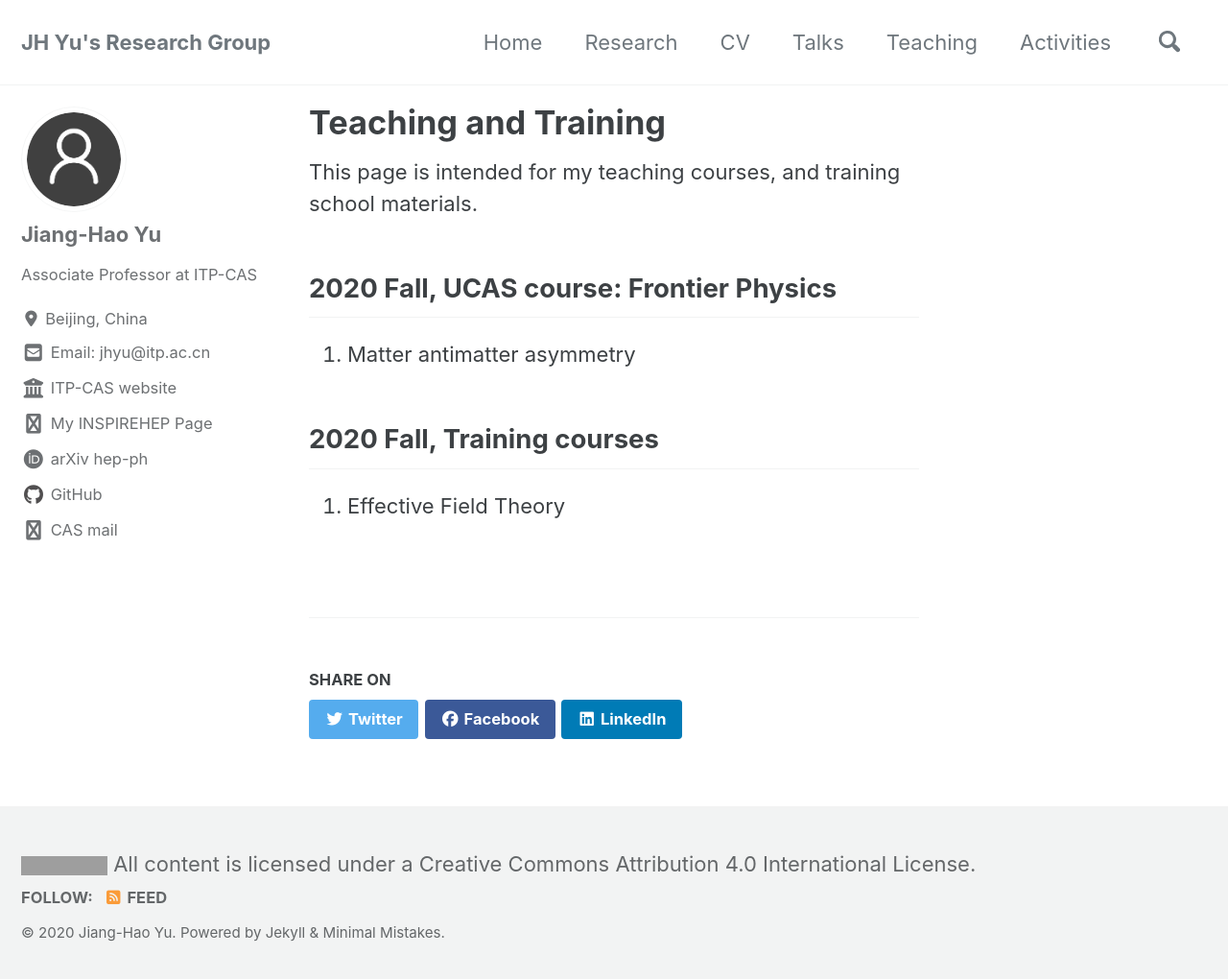
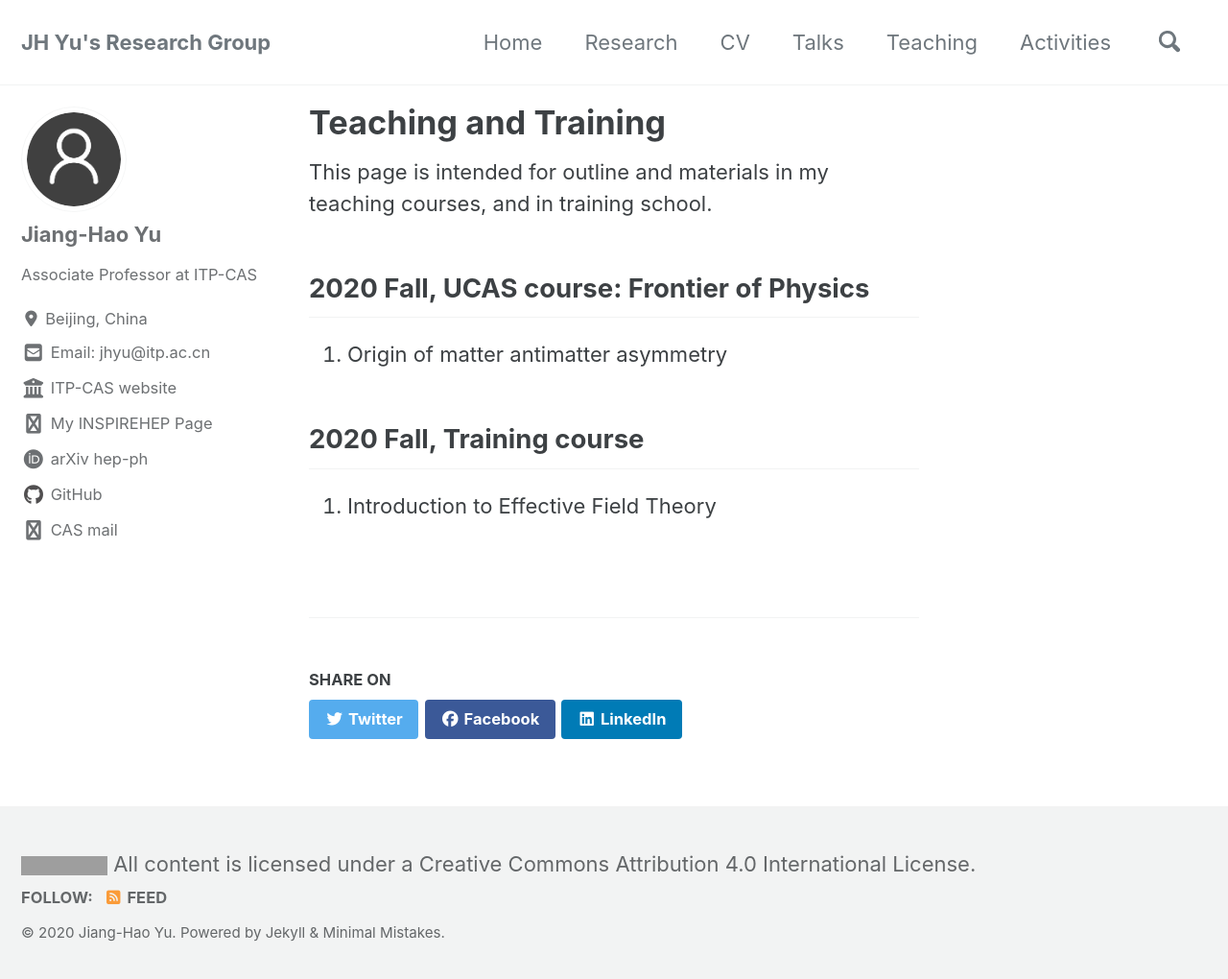
Before and after one commit to jhyu-itp/jhyu-itp.github.io, a Jekyll site: the page built from _pages/software.md, in a window 1280 px wide and 1028 px high. Shown: the top 1020 px of the window at 96% size. Built offline with Jekyll 4.4.1, drawn with Linux system fonts in a browser that asks for light colours; cached includes are drawn as plain includes; nearby versions of some CDN libraries; a style sheet for code colours, icons or effects is not loaded; grey boxes are pictures that could not be loaded.

Commit message:
Update software.md

```diff
--- a/_pages/software.md
+++ b/_pages/software.md
@@ -5,12 +5,12 @@ permalink: /software/
 layout: software
 ---
 
-This page is intended for my teaching courses, and training school materials.
+This page is intended for outline and materials in my teaching courses, and in training school.
 
-## 2020 Fall, UCAS course: Frontier Physics
+## 2020 Fall, UCAS course: Frontier of Physics
 
-1. Matter antimatter asymmetry
+1. Origin of matter antimatter asymmetry
 
-## 2020 Fall, Training courses
+## 2020 Fall, Training course
 
-1. Effective Field Theory
+1. Introduction to Effective Field Theory
```
